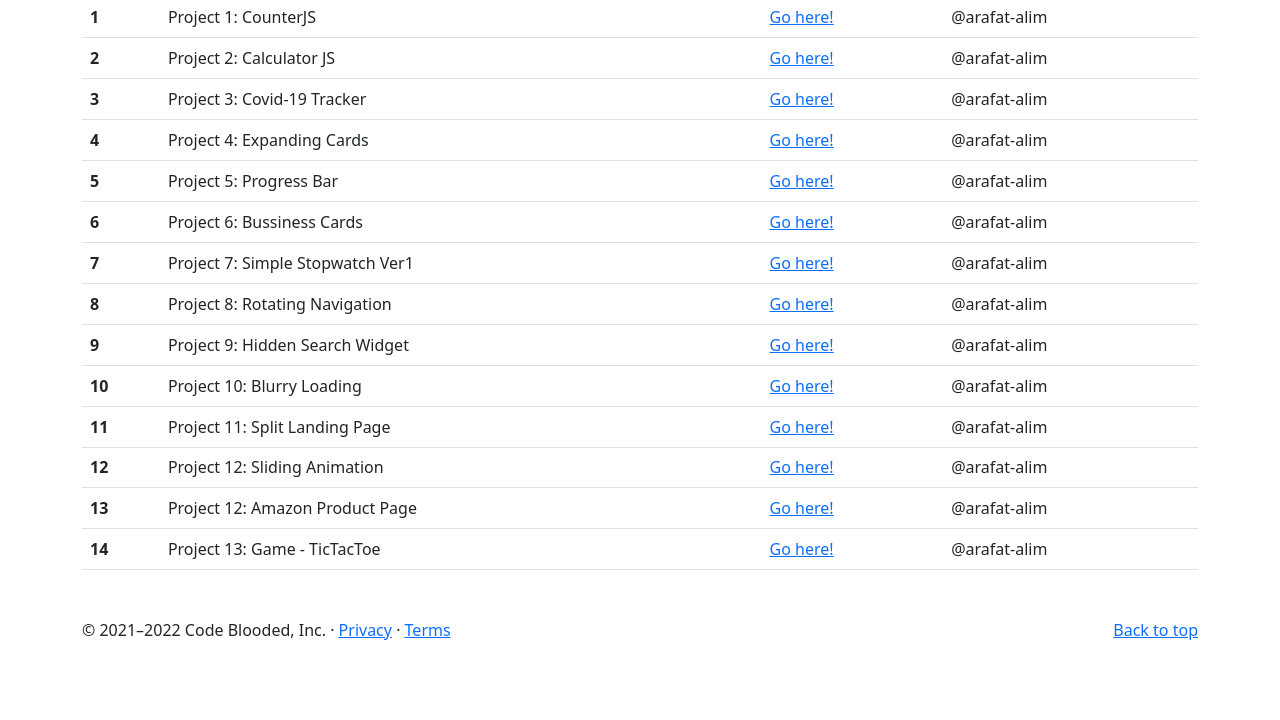
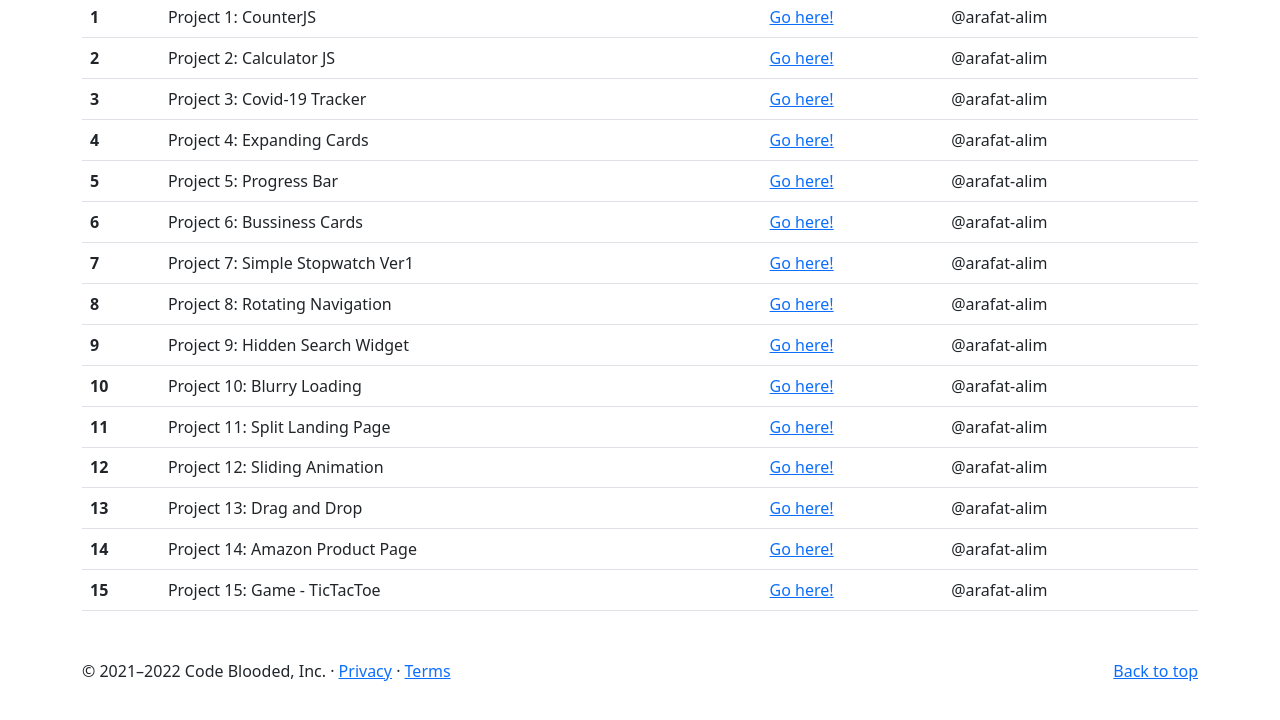
Before and after one commit to Arafat-alim/JavaScriptProjects, a plain HTML site: page index.html in a window 1280 px wide. Shown: the part 212-932 px from the top of the page. Drawn offline with nearby package versions, Linux system fonts and the light colour scheme.

Commit message:
Updated lists and paths

```diff
--- a/index.html
+++ b/index.html
@@ -180,15 +180,24 @@
         </tr>
         <tr>
           <th scope="row">13</th>
-          <td>Project 12: Amazon Product Page</td>
+          <td>Project 13: Drag and Drop</td>
+          <td>
+            <a href="./Projects/13. dragNdrop/html/index.html" target="_blank">Go here!</a>
+          </td>
+          <td>@arafat-alim</td>
+        </tr>
+        <tr>
+        <tr>
+          <th scope="row">14</th>
+          <td>Project 14: Amazon Product Page</td>
           <td>
             <a href="https://arafat-alim.github.io/ReactProject-AmazonProductPage/" target="_blank">Go here!</a>
           </td>
           <td>@arafat-alim</td>
         </tr>
         <tr>
-          <th scope="row">14</th>
-          <td>Project 13: Game - TicTacToe</td>
+          <th scope="row">15</th>
+          <td>Project 15: Game - TicTacToe</td>
           <td>
             <a href="https://arafat-alim.github.io/Projects/" target="_blank">Go here!</a>
           </td>
```
